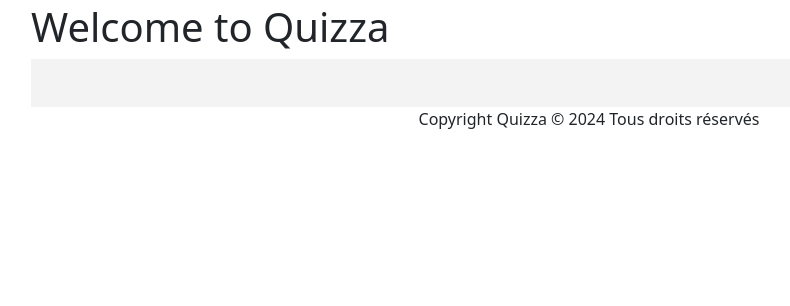
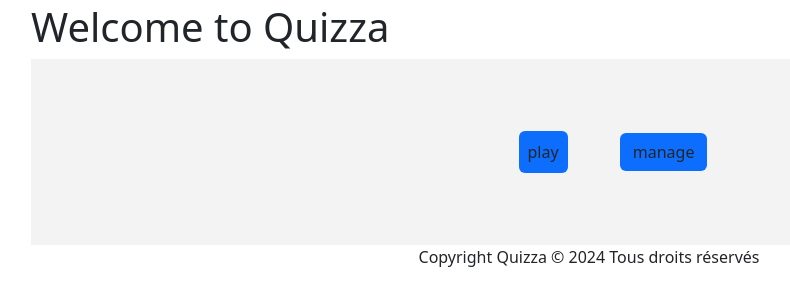
Before and after one commit to nilpa018/quizza, a PHP site: page / in a window 1280 px wide. Shown: the part 123-429 px from the top of the page, without its empty margins (51-841 px from the left). Run offline with PHP 8.4, Linux system fonts and the light colour scheme.

Commit message:
boutons accueil

```diff
--- a/index.php
+++ b/index.php
@@ -1,6 +1,10 @@
 <?php
 ob_start();
 ?>
+<div class="text-center">
+    <a href="list_quiz_to_play.php" class="btn bg-primary p-2 m-5">play</a>
+    <a href="quizzes.php" class="btn bg-primary">manage</a>
+</div>
 <?php
 $content = ob_get_clean();
 $title = "Accueil";
```
